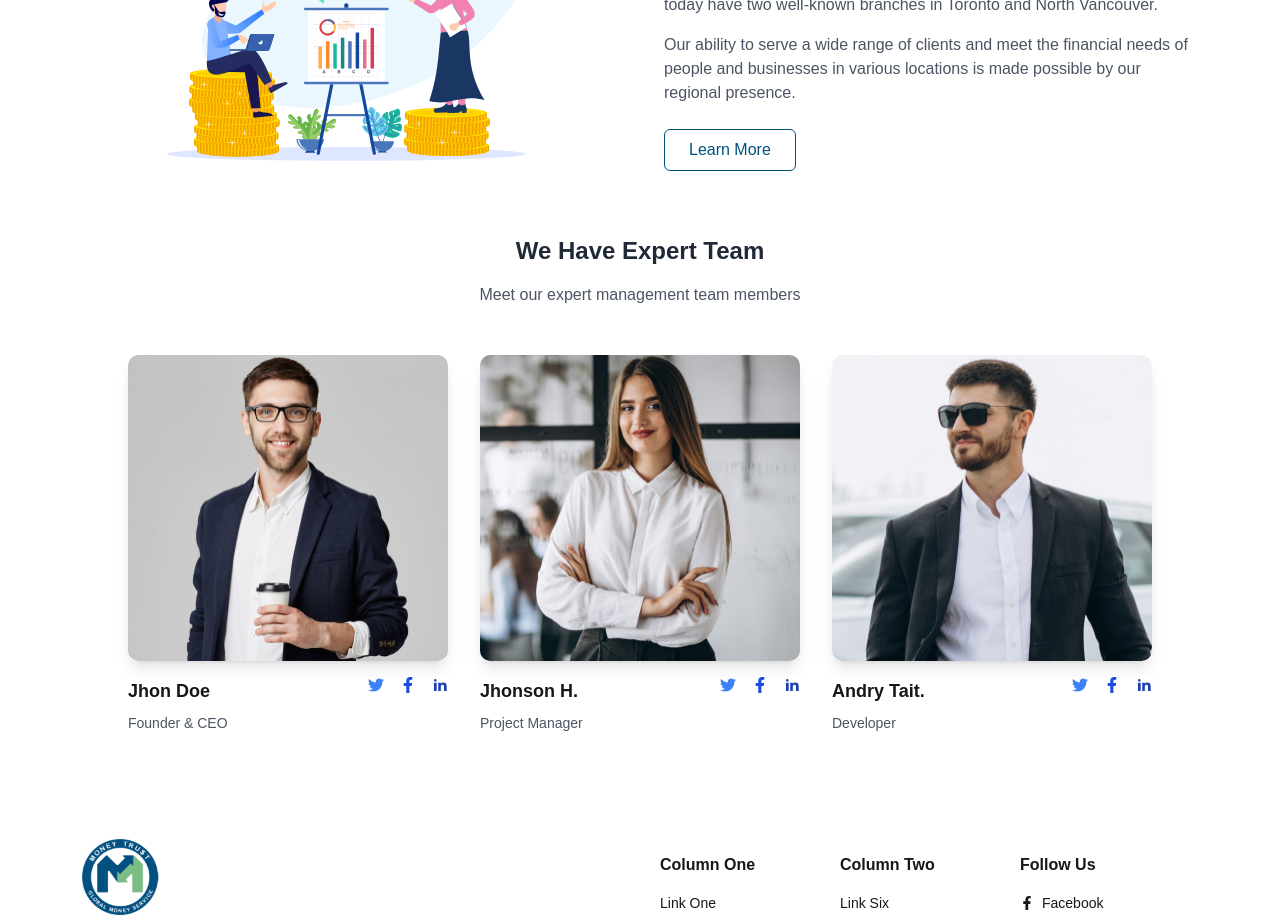
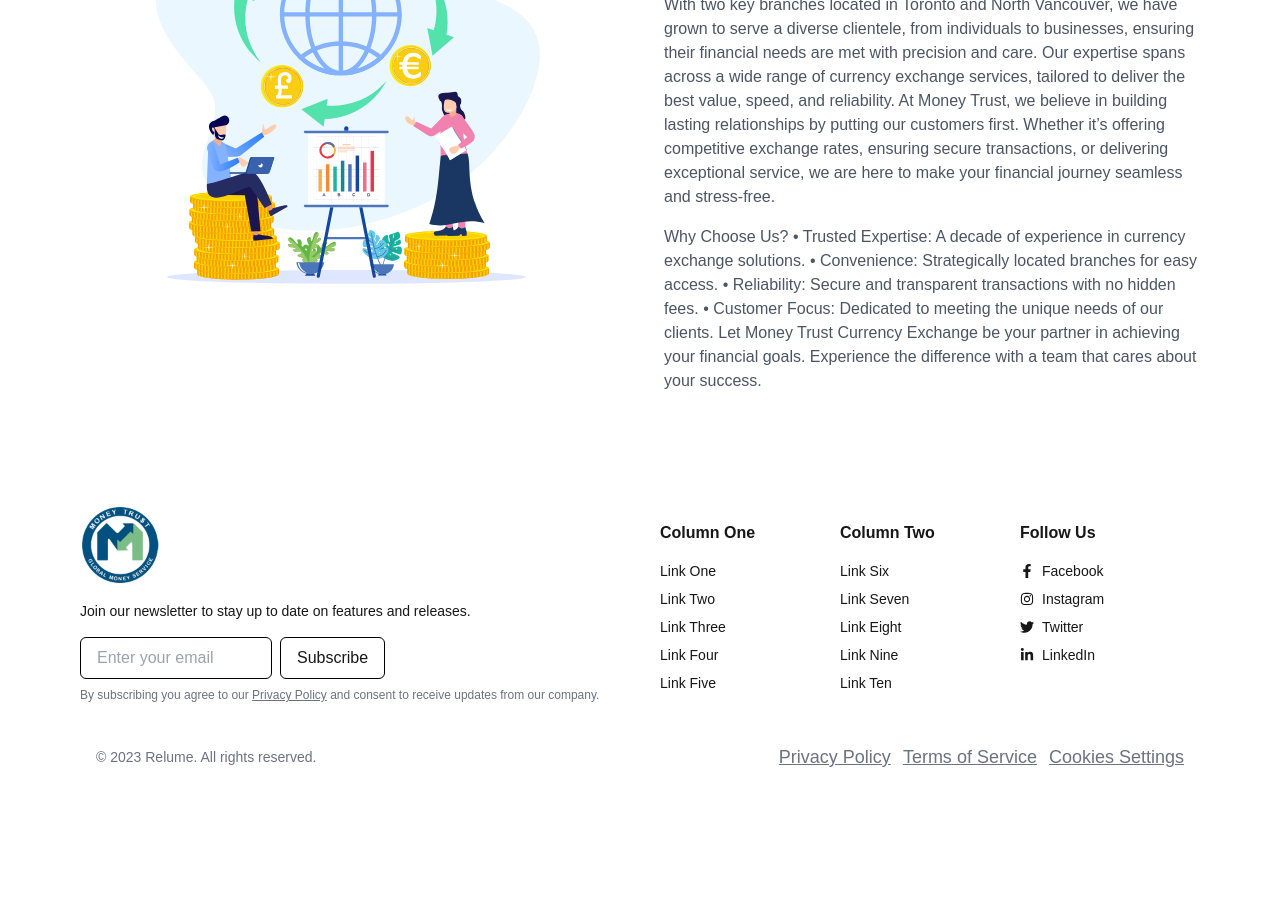
Before and after one commit to finashconsulting/MoneyTrust, a Next.js app: page /about in a window 1280 px wide. Shown: the part 560-1482 px from the top of the page. After the commit the page ends 1371 px from the top, so only its background shows below. Built offline with nearby package versions, Linux system fonts and the light colour scheme.

Commit message:
Update page.jsx

```diff
--- a/src/app/about/page.jsx
+++ b/src/app/about/page.jsx
@@ -23,106 +23,31 @@ const page = () => {
                     </div>
                     <div>
                         <h2 className="text-3xl font-extrabold text-gray-800 mb-4">
-                            MONEY TRUST CURRENCY EXCHANGE
+                            About Money Trust Currency Exchange
                         </h2>
                         <p className="text-gray-600 mb-4">
-                            After ten years of unrelenting dedication to quality, our currency exchange business has established a reliable reputation across Canada. Founded with the goal of offering trustworthy financial solutions, we are proud of our ten-year history of professionalism and experience.
+                           For over a decade, Money Trust Currency Exchange has been a trusted name in the financial services industry, providing reliable and secure currency exchange solutions across Canada. Our journey began with a vision to offer transparent and customer-focused services, and today, we are proud to be recognized for our professionalism and dedication.
                         </p>
                         <p className="text-gray-600 mb-4">
-                            We have grown and expanded continuously throughout the years, and we today have two well-known branches in Toronto and North Vancouver.
+                           With two key branches located in Toronto and North Vancouver, we have grown to serve a diverse clientele, from individuals to businesses, ensuring their financial needs are met with precision and care. Our expertise spans across a wide range of currency exchange services, tailored to deliver the best value, speed, and reliability.
+At Money Trust, we believe in building lasting relationships by putting our customers first. Whether it’s offering competitive exchange rates, ensuring secure transactions, or delivering exceptional service, we are here to make your financial journey seamless and stress-free.
+
                         </p>
                         <p className="text-gray-600 mb-6">
-                            Our ability to serve a wide range of clients and meet the financial needs of people and businesses in various locations is made possible by our regional presence.
+                           Why Choose Us?
+•	Trusted Expertise: A decade of experience in currency exchange solutions.
+•	Convenience: Strategically located branches for easy access.
+•	Reliability: Secure and transparent transactions with no hidden fees.
+•	Customer Focus: Dedicated to meeting the unique needs of our clients.
+Let Money Trust Currency Exchange be your partner in achieving your financial goals. Experience the difference with a team that cares about your success.
+
                         </p>
-                        <button className="px-6 py-2 text-blue1 border-blue1 border rounded-md">
-                            Learn More
-                        </button>
+
                     </div>
 
                 </div>
 
-                {/* Expert Team Section */}
-                <div className="mt-16">
-                    <h3 className="text-2xl font-extrabold text-gray-800 text-center mb-4">
-                        We Have Expert Team
-                    </h3>
-                    <p className="text-gray-600 text-center mb-12">
-                        Meet our expert management team members
-                    </p>
 
-                    {/* Team Members Grid */}
-                    <div className="max-w-5xl mx-auto grid grid-cols-1 sm:grid-cols-2 md:grid-cols-3 gap-8">
-
-                        {/* Team Member 1 */}
-                        <div className='flex flex-col items-center'>
-                            <div className="bg-white w-full shadow-lg rounded-lg text-center">
-                                <img
-                                    src={Images.user1.src}
-                                    alt="Andry Tait."
-                                    className="mx-auto w-full"
-                                />
-
-                            </div>
-                            <div className='flex justify-between w-full pt-4 md:flex-row flex-col items-start'>
-                                <div>
-                                    <h4 className="text-lg font-semibold mb-2">Jhon Doe</h4>
-                                    <p className="text-sm text-gray-600 mb-4">Founder & CEO</p>
-                                </div>
-                                <div className="flex justify-center space-x-4">
-                                    <FaTwitter className="text-blue-500 hover:text-blue-600 cursor-pointer" />
-                                    <FaFacebookF className="text-blue-700 hover:text-blue-800 cursor-pointer" />
-                                    <RiLinkedinFill className="text-blue-800 hover:text-blue-900 cursor-pointer" />
-                                </div>
-                            </div>
-                        </div>
-
-                        {/* Team Member 2 */}
-                        <div className='flex flex-col items-center'>
-                            <div className="bg-white w-full shadow-lg rounded-lg text-center">
-                                <img
-                                    src={Images.user2.src}
-                                    alt="Andry Tait."
-                                    className="mx-auto w-full"
-                                />
-
-                            </div>
-                            <div className='flex justify-between w-full pt-4 md:flex-row flex-col items-start'>
-                                <div>
-                                    <h4 className="text-lg font-semibold mb-2">Jhonson H.</h4>
-                                    <p className="text-sm text-gray-600 mb-4">Project Manager</p>
-                                </div>
-                                <div className="flex justify-center space-x-4">
-                                    <FaTwitter className="text-blue-500 hover:text-blue-600 cursor-pointer" />
-                                    <FaFacebookF className="text-blue-700 hover:text-blue-800 cursor-pointer" />
-                                    <RiLinkedinFill className="text-blue-800 hover:text-blue-900 cursor-pointer" />
-                                </div>
-                            </div>
-                        </div>
-
-                        {/* Team Member 3 */}
-                        <div className='flex flex-col items-center'>
-                            <div className="bg-white w-full shadow-lg rounded-lg text-center">
-                                <img
-                                    src={Images.user3.src}
-                                    alt="Andry Tait."
-                                    className="mx-auto w-full"
-                                />
-
-                            </div>
-                            <div className='flex justify-between w-full pt-4 md:flex-row flex-col items-start'>
-                                <div>
-                                    <h4 className="text-lg font-semibold mb-2">Andry Tait.</h4>
-                                    <p className="text-sm text-gray-600 mb-4">Developer</p>
-                                </div>
-                                <div className="flex justify-center space-x-4">
-                                    <FaTwitter className="text-blue-500 hover:text-blue-600 cursor-pointer" />
-                                    <FaFacebookF className="text-blue-700 hover:text-blue-800 cursor-pointer" />
-                                    <RiLinkedinFill className="text-blue-800 hover:text-blue-900 cursor-pointer" />
-                                </div>
-                            </div>
-                        </div>
-                    </div>
-                </div>
             </section>
         </div>
     )
```
